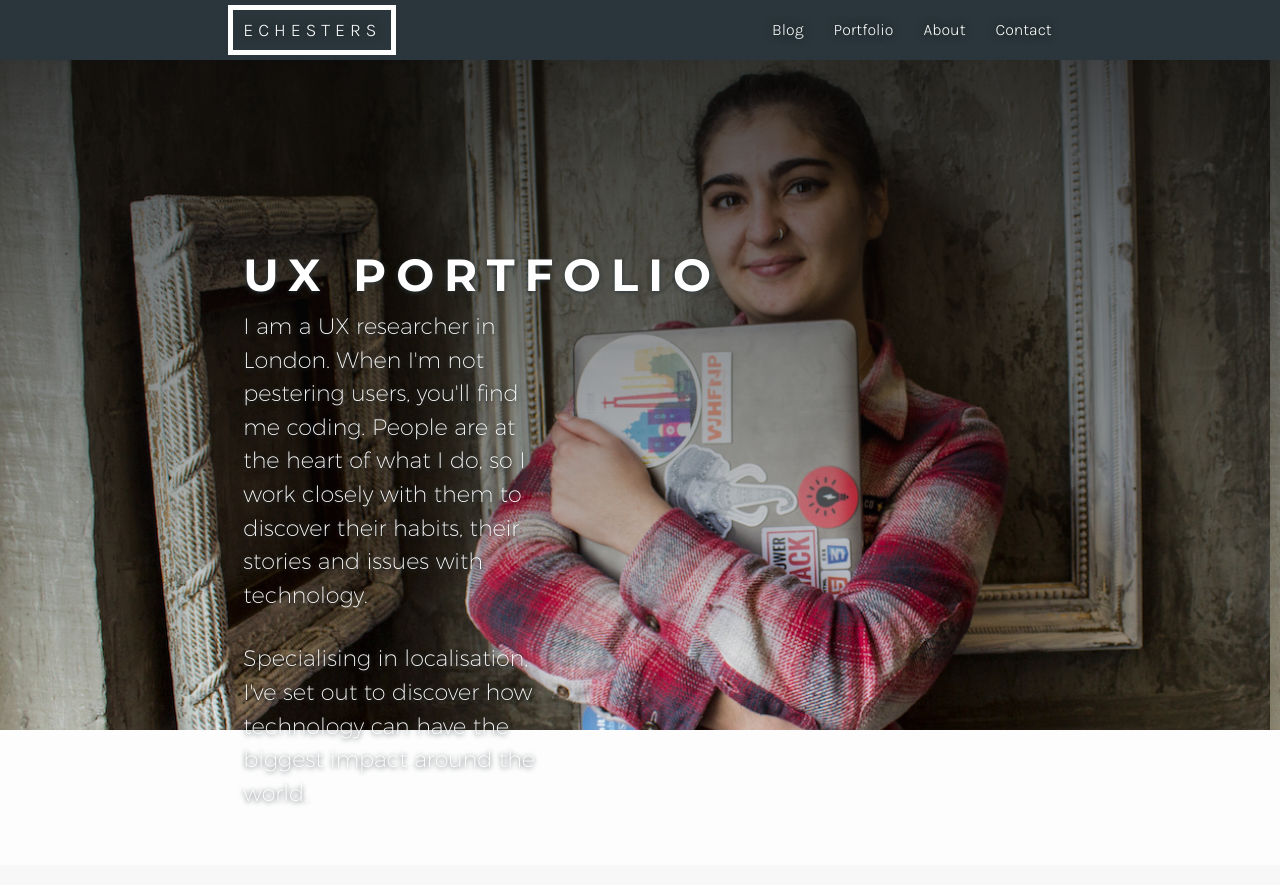
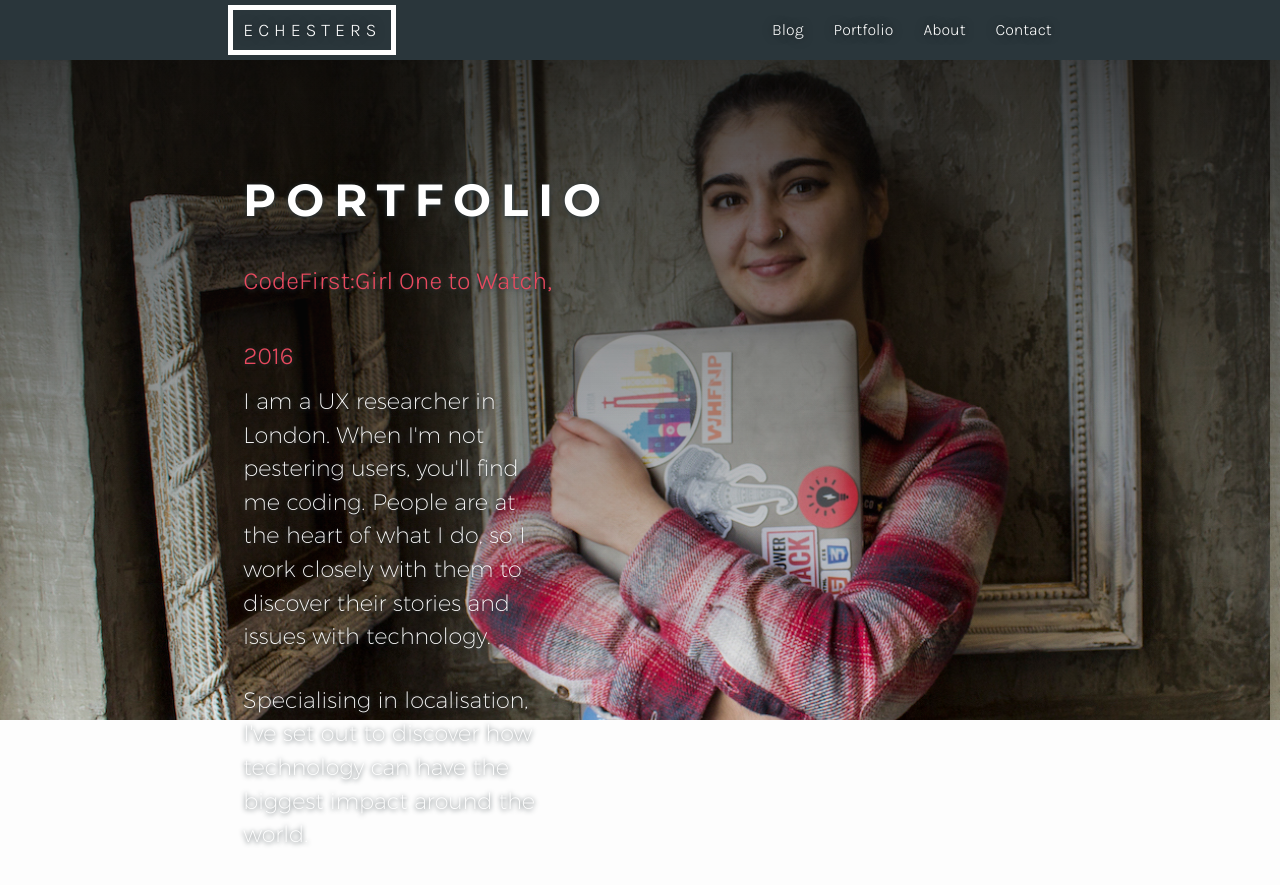
Before and after one commit to EChesters/echesters.github.io, a Jekyll site: the page built from portfolio.html, in a window 1280 px wide and 900 px high. Shown: the top 885 px of the window. Built offline with Jekyll 4.4.1, drawn with Linux system fonts in a browser that asks for light colours; nearby versions of some CDN libraries; some of the changed text lies outside the part shown.

Commit message:
Tweaked portfolio header intro - text and padding

```diff
--- a/_includes/_portfolio/header-portfolio.html
+++ b/_includes/_portfolio/header-portfolio.html
@@ -1,9 +1,10 @@
 <div class="parallax">
   <div id="portfolio-banner" class="slide full-height">
     <div class="intro-text col-xs-12 col-sm-10 position central">
-      <div class="intro-lead-in col-xs-12 no-padding-mob"><h1>UX Portfolio</h1></div>
+      <div class="intro-lead-in col-xs-12 no-padding-mob"><h1>Portfolio</h1></div>
       <div class="intro-heading col-xs-12 col-sm-5 no-padding-mob">
-        <p>I am a UX researcher in London. When I'm not pestering users, you'll find me coding. People are at the heart of what I do, so I work closely with them to discover their habits, their stories and issues with technology.</p>
+        <span class="emphasise">CodeFirst:Girl One to Watch, 2016</span>
+        <p>I am a UX researcher in London. When I'm not pestering users, you'll find me coding. People are at the heart of what I do, so I work closely with them to discover their stories and issues with technology.</p>
 
         <p>Specialising in localisation, I've set out to discover how technology can have the biggest impact around the world.</p>
       </div>
--- a/_sass/_portfolio.scss
+++ b/_sass/_portfolio.scss
@@ -154,7 +154,7 @@ header {
 
 @media(min-width:768px) {
   .intro-text {
-    padding-top: 150px;
+    padding-top: 75px;
     padding-bottom: 400px;
   }
 
--- a/portfolio.html
+++ b/portfolio.html
@@ -3,7 +3,6 @@ layout: portfolio
 title: Portfolio
 ---
 {% include _portfolio/header-portfolio.html %}
-{% include _portfolio/about.html %}
 
 {% include _portfolio/current-projects.html %}
 {% include _portfolio/complete-projects.html %}
```
